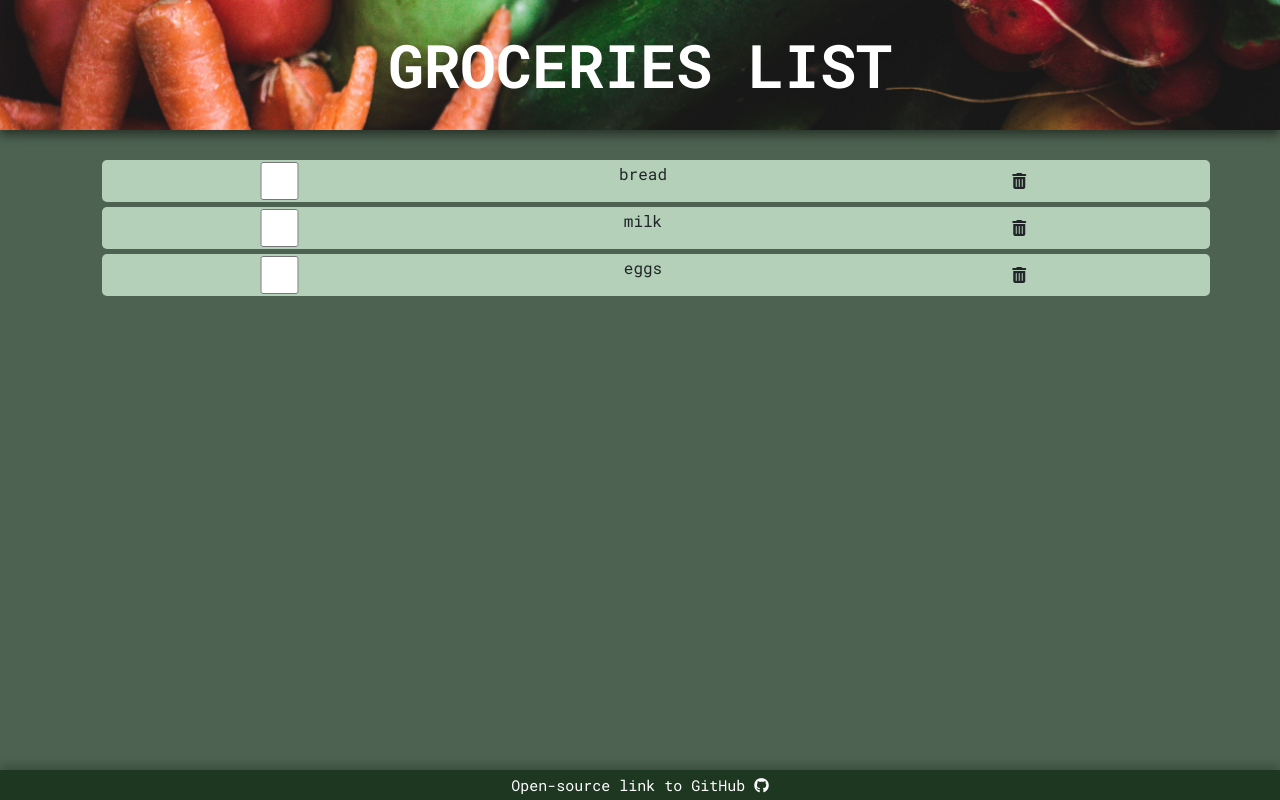
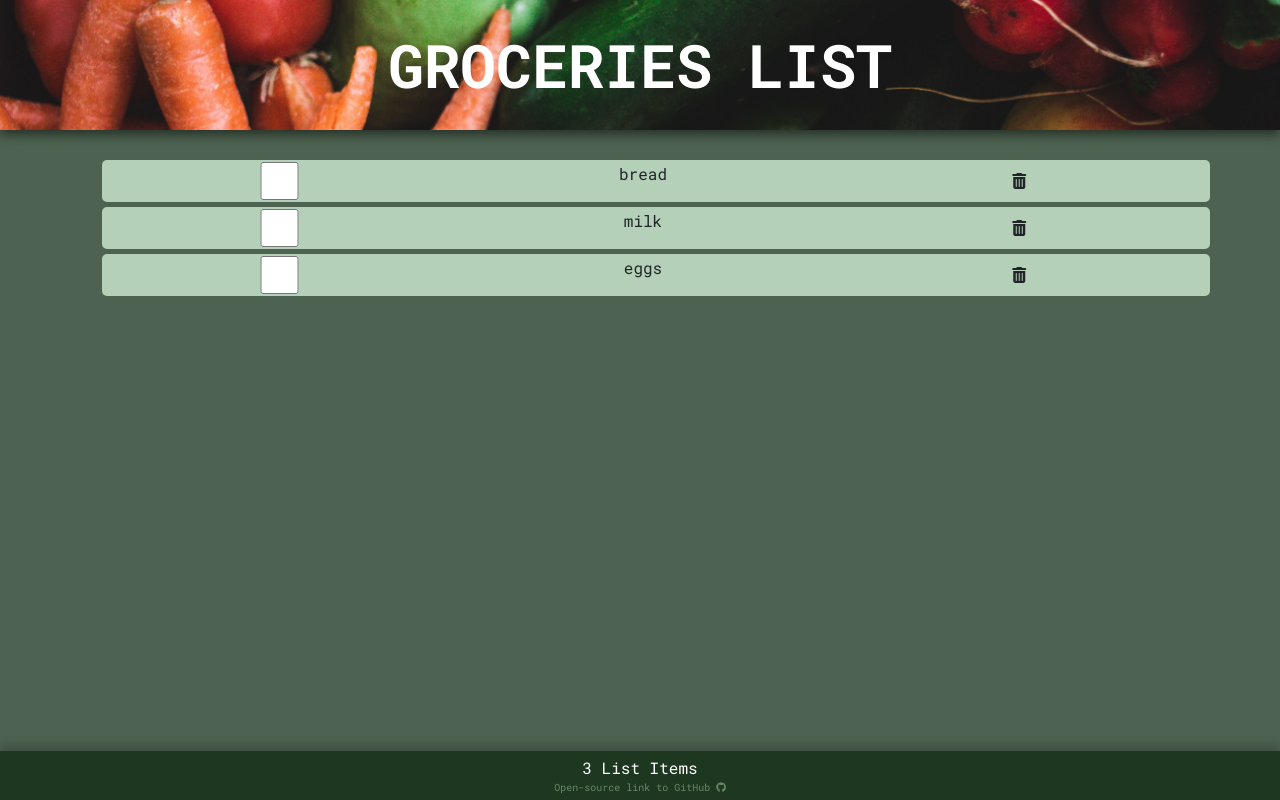
Before and after one commit to marta0220/groceries-list, a React (Create React App) app: page / in a window 1280 px wide. Built offline with nearby package versions, Linux system fonts and the light colour scheme.

Commit message:
Add number of products to footer

```diff
--- a/src/App.js
+++ b/src/App.js
@@ -29,7 +29,7 @@ function App() {
         handleCheck={handleCheck}
         handleDelete={handleDelete}
       />
-      <Footer />
+      <Footer length={products.length} />
     </div>
   );
 }
--- a/src/Footer.js
+++ b/src/Footer.js
@@ -1,6 +1,7 @@
-export default function Footer() {
+export default function Footer({ length }) {
   return (
     <footer>
+      {length} List Items
       <a
         href="https://github.com/marta0220/groceries-list"
         target="_blank"
--- a/src/index.css
+++ b/src/index.css
@@ -28,19 +28,21 @@ button .trash:hover {
   color: red;
 }
 footer {
+  color: white;
   position: fixed;
   bottom: 0;
-  right: 0;
-  left: 0;
+  margin: 0;
+  width: 100%;
   background-color: #1b351eef;
   box-shadow: 0px -5px 10px rgba(0, 0, 0, 0.2);
-  padding: 3px;
+  padding: 5px;
 }
 footer a {
-  color: white;
-  font-size: 15px;
+  color: rgb(101, 138, 102);
+  font-size: 10px;
   text-decoration: none;
+  display: block;
 }
 footer a:hover {
-  color: rgb(199, 105, 242);
+  color: rgb(30, 233, 125);
 }
```
